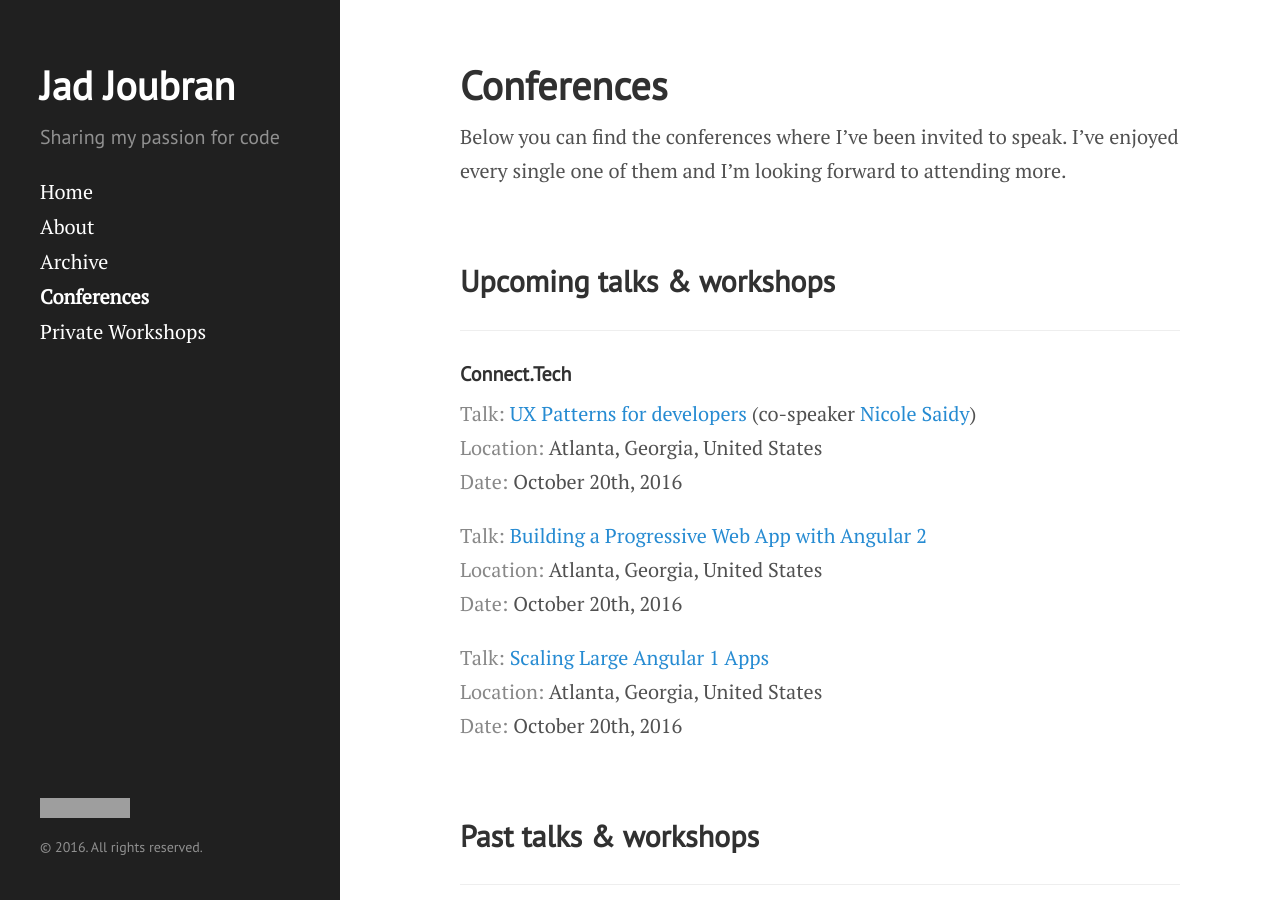
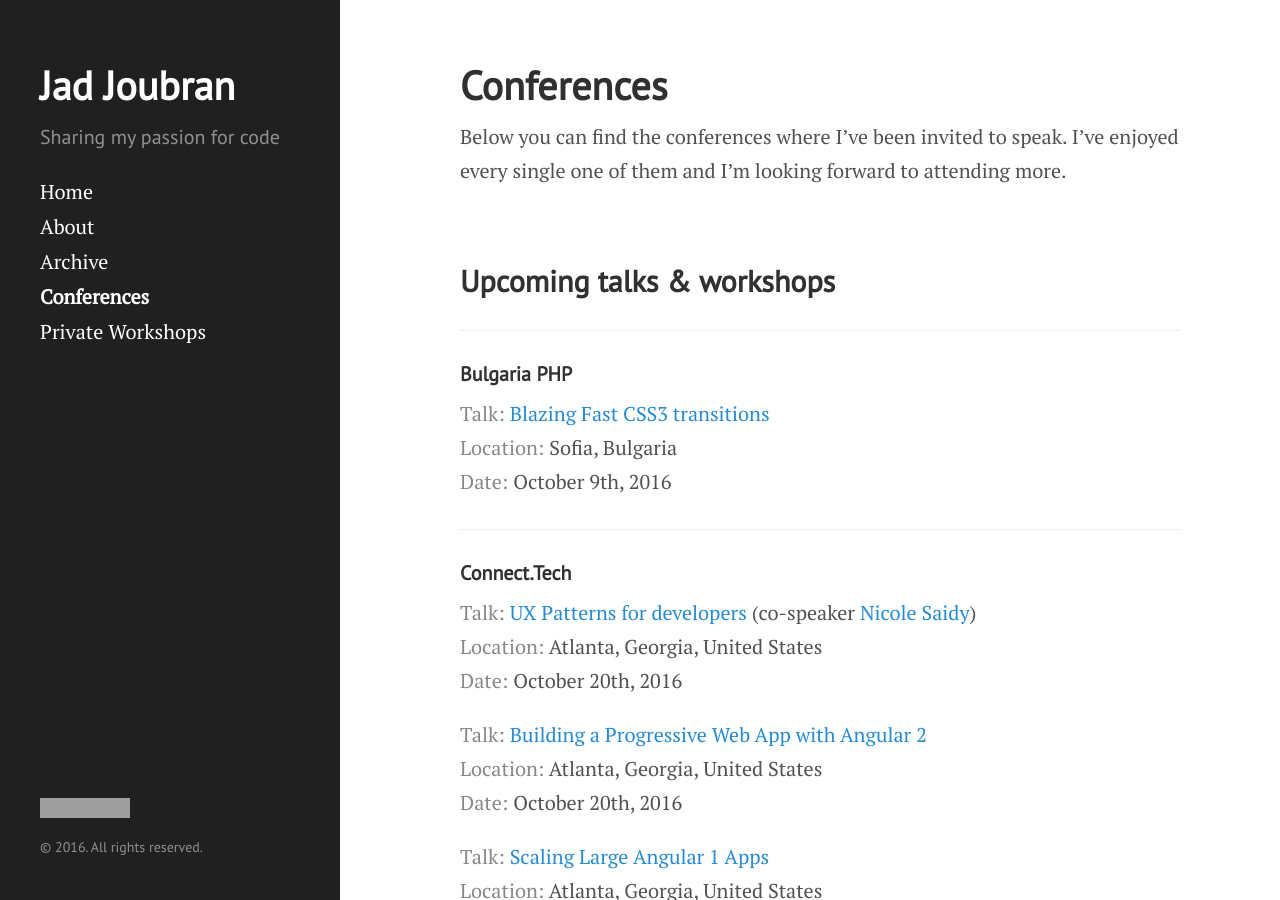
Before and after one commit to jadjoubran/blog, a Jekyll site: the page built from conferences.md, in a window 1280 px wide and 900 px high. Built offline with Jekyll 4.4.1, drawn with Linux system fonts in a browser that asks for light colours; grey boxes are pictures that could not be loaded.

Commit message:
updated conferences for Bulgaria

```diff
--- a/conferences.md
+++ b/conferences.md
@@ -8,6 +8,13 @@ Below you can find the conferences where I've been invited to speak. I've enjoye
 <br>
 
 ## Upcoming talks & workshops
+<hr>
+
+#### Bulgaria PHP
+<span class="conferences-ref">Talk:</span> [Blazing Fast CSS3 transitions](http://www.bgphp.org/speakers/){:target="_blank"}
+<span class="conferences-ref">Location:</span> Sofia, Bulgaria
+<span class="conferences-ref">Date:</span> October 9th, 2016
+
 <hr>
 
 #### Connect.Tech
```
